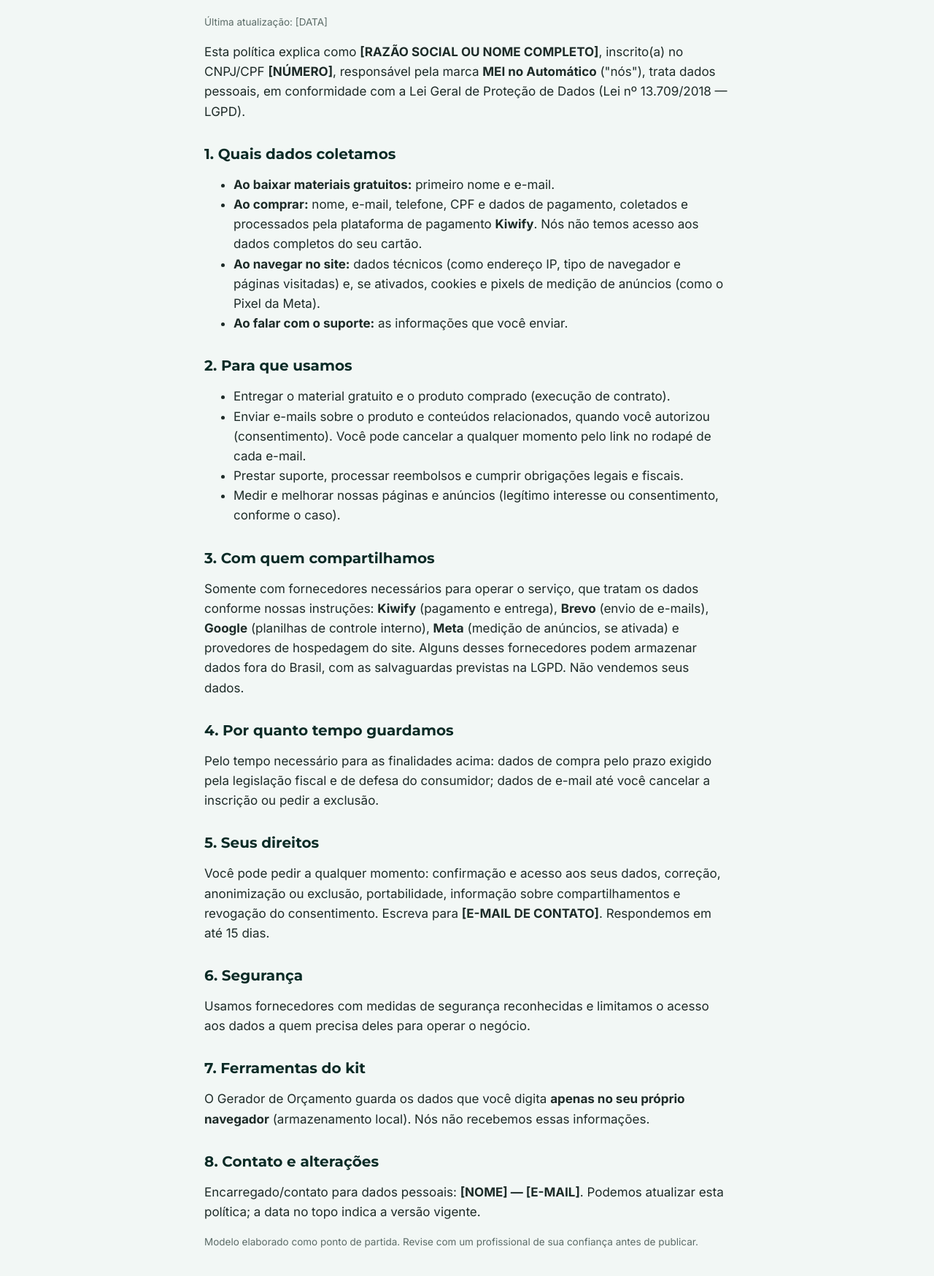
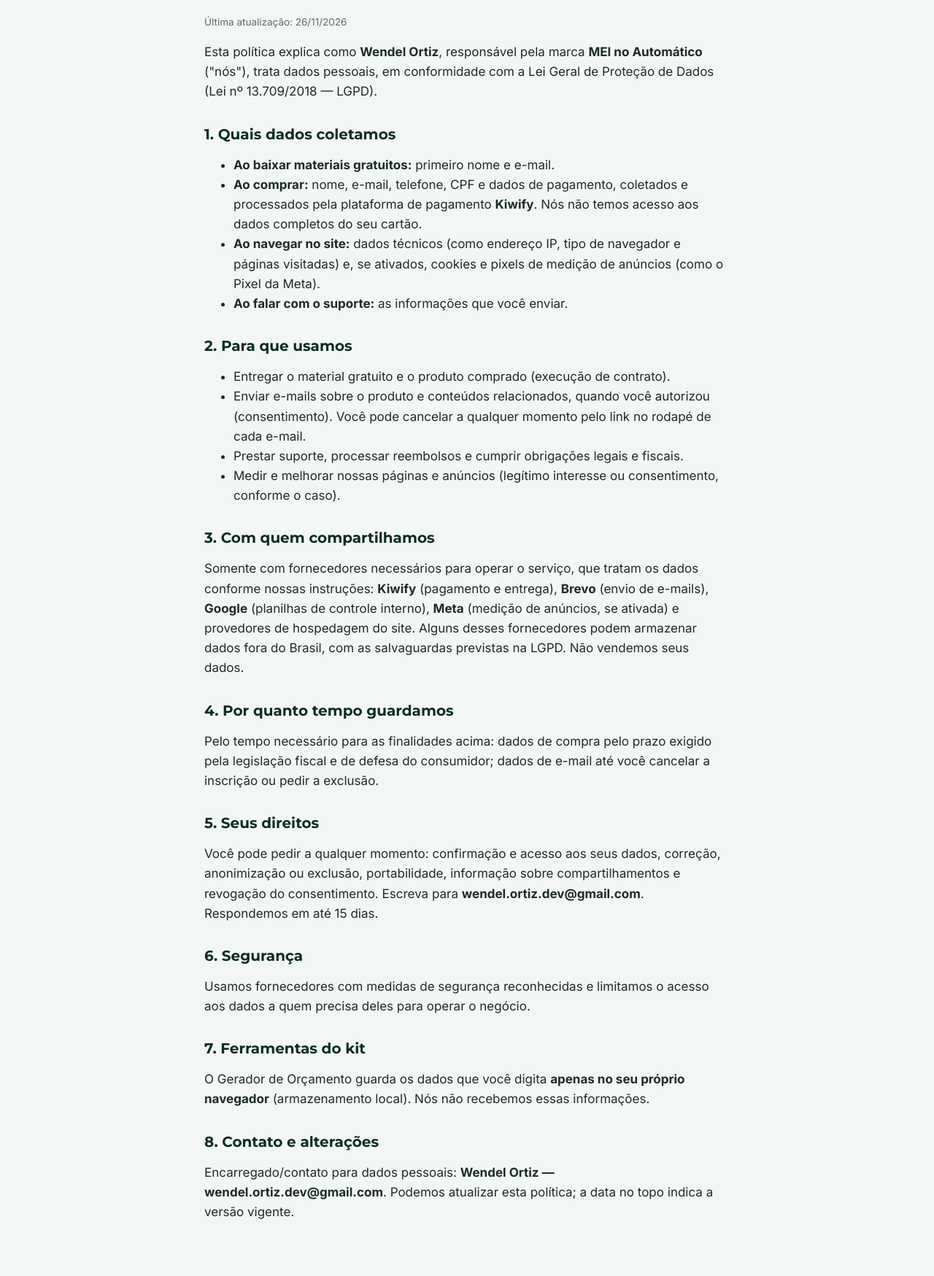
Before and after one commit to Ort0x36/ort0x36.github.io, a plain HTML site: page privacidade.html in a window 1280 px wide. Shown: the part 150-1899 px from the top of the page at 73% size. Drawn offline with Linux system fonts and the light colour scheme.

Commit message:
Preenche responsável e contato nas políticas e no rodapé
Co-Authored-By: Claude Opus 5.5 <noreply@anthropic.com>
Claude-Session: https://claude.ai/code/session_017V4MdpZLgKh4qxFcjsSWaD

```diff
--- a/privacidade.html
+++ b/privacidade.html
@@ -12,8 +12,8 @@ footer{text-align:center;font-size:13px;color:var(--cinza);padding:20px}footer a
 <div class="top"><a href="index.html">MEI no Automático</a></div>
 <div class="w">
 <h1>Política de Privacidade</h1>
-<p class="mini">Última atualização: [DATA]</p>
-<p>Esta política explica como <b>[RAZÃO SOCIAL OU NOME COMPLETO]</b>, inscrito(a) no CNPJ/CPF <b>[NÚMERO]</b>, responsável pela marca <b>MEI no Automático</b> ("nós"), trata dados pessoais, em conformidade com a Lei Geral de Proteção de Dados (Lei nº 13.709/2018 — LGPD).</p>
+<p class="mini">Última atualização: 26/11/2026</p>
+<p>Esta política explica como <b>Wendel Ortiz</b>, responsável pela marca <b>MEI no Automático</b> ("nós"), trata dados pessoais, em conformidade com a Lei Geral de Proteção de Dados (Lei nº 13.709/2018 — LGPD).</p>
 <h2>1. Quais dados coletamos</h2>
 <ul>
 <li><b>Ao baixar materiais gratuitos:</b> primeiro nome e e-mail.</li>
@@ -33,14 +33,13 @@ footer{text-align:center;font-size:13px;color:var(--cinza);padding:20px}footer a
 <h2>4. Por quanto tempo guardamos</h2>
 <p>Pelo tempo necessário para as finalidades acima: dados de compra pelo prazo exigido pela legislação fiscal e de defesa do consumidor; dados de e-mail até você cancelar a inscrição ou pedir a exclusão.</p>
 <h2>5. Seus direitos</h2>
-<p>Você pode pedir a qualquer momento: confirmação e acesso aos seus dados, correção, anonimização ou exclusão, portabilidade, informação sobre compartilhamentos e revogação do consentimento. Escreva para <b>[E-MAIL DE CONTATO]</b>. Respondemos em até 15 dias.</p>
+<p>Você pode pedir a qualquer momento: confirmação e acesso aos seus dados, correção, anonimização ou exclusão, portabilidade, informação sobre compartilhamentos e revogação do consentimento. Escreva para <b>wendel.ortiz.dev@gmail.com</b>. Respondemos em até 15 dias.</p>
 <h2>6. Segurança</h2>
 <p>Usamos fornecedores com medidas de segurança reconhecidas e limitamos o acesso aos dados a quem precisa deles para operar o negócio.</p>
 <h2>7. Ferramentas do kit</h2>
 <p>O Gerador de Orçamento guarda os dados que você digita <b>apenas no seu próprio navegador</b> (armazenamento local). Nós não recebemos essas informações.</p>
 <h2>8. Contato e alterações</h2>
-<p>Encarregado/contato para dados pessoais: <b>[NOME] — [E-MAIL]</b>. Podemos atualizar esta política; a data no topo indica a versão vigente.</p>
-<p class="mini">Modelo elaborado como ponto de partida. Revise com um profissional de sua confiança antes de publicar.</p>
+<p>Encarregado/contato para dados pessoais: <b>Wendel Ortiz — wendel.ortiz.dev@gmail.com</b>. Podemos atualizar esta política; a data no topo indica a versão vigente.</p>
 </div>
 <footer>MEI no Automático · <a href="termos.html">Termos de Uso e Reembolso</a></footer>
 </body></html>
```
Also changed, not shown: index.html (+1 -1 lines), termos.html (+4 -5 lines).
